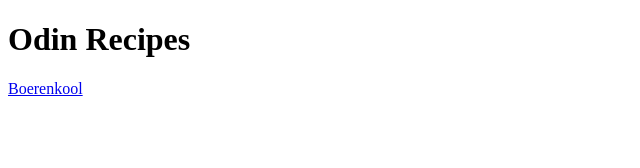
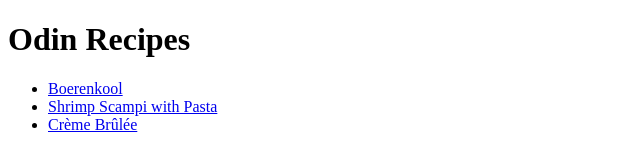
Before and after one commit to fyshr/odin-recipes, a plain HTML site: page index.html in a window 1280 px wide. Shown: the whole page, without its empty margins (0-640 px from the left). Drawn offline with Linux system fonts and the light colour scheme.

Commit message:
Add new recipe links to Homepage navigation

```diff
--- a/index.html
+++ b/index.html
@@ -6,6 +6,10 @@
     </head>
     <body>
         <h1>Odin Recipes</h1>
-        <a href="recipes/boerenkool.html">Boerenkool</a>
+        <ul>
+            <li><a href="recipes/boerenkool.html">Boerenkool</a></li>
+            <li><a href="recipes/shrimp-scampi-with-pasta.html">Shrimp Scampi with Pasta</a></li>
+            <li><a href="recipes/creme-brulee.html">Crème Brûlée</a></li>
+        </ul>
     </body>
 </html>
```
